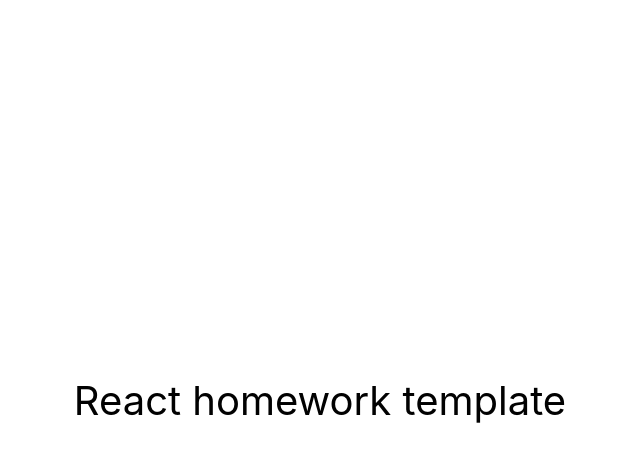
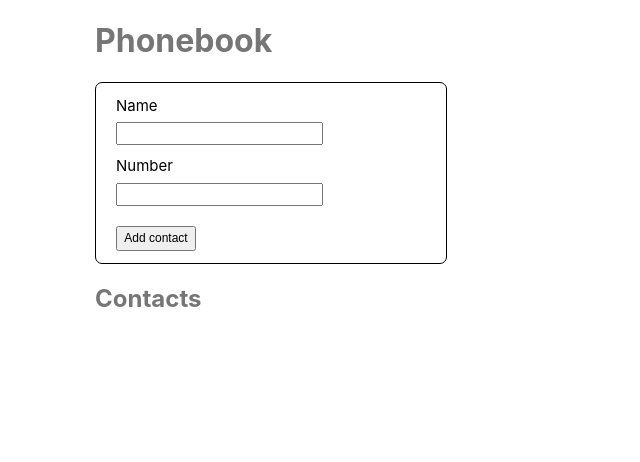
Before and after one commit to VitaTro/goit-react-hw-06-phonebook, a React (Create React App) app: page / in a window 1280 px wide. Shown: the top 462 px of the page, without its empty margins (320-960 px from the left). Built offline with nearby package versions, Linux system fonts and the light colour scheme.

Commit message:
18052024

```diff
--- a/package.json
+++ b/package.json
@@ -7,7 +7,9 @@
     "@testing-library/jest-dom": "^5.16.3",
     "@testing-library/react": "^12.1.4",
     "@testing-library/user-event": "^13.5.0",
-    "react": "^18.1.0",
+    "nanoid": "^5.0.7",
+    "prop-types": "^15.8.1",
+    "react": "^18.3.1",
     "react-dom": "^18.1.0",
     "react-scripts": "5.0.1",
     "web-vitals": "^2.1.3"
--- a/src/components/App.jsx
+++ b/src/components/App.jsx
@@ -1,16 +1,58 @@
+import { useEffect, useRef, useState } from 'react';
+import css from './App.module.css';
+import ContactAdd from './ContactAdd/ContactAdd';
+import ContactList from './ContactList/ContactList';
+
 export const App = () => {
+  const [contacts, setContacts] = useState([]);
+  const isMounted = useRef(false);
+  const Key = 'Contacts';
+
+  useEffect(() => {
+    const savedContacts = JSON.parse(localStorage.getItem(Key));
+    savedContacts && setContacts([...savedContacts]);
+  }, []);
+  useEffect(() => {
+    if (isMounted.current) {
+      localStorage.setItem(Key, JSON.stringify(contacts));
+    } else {
+      isMounted.current = true;
+    }
+  }, [contacts]);
+
+  const checkContact = newContact => {
+    const isInBase = contacts.some(
+      contact => contact.name.toLowerCase() === newContact.toLowerCase()
+    );
+    return isInBase;
+  };
+  const addNewContact = newContact => {
+    const check = checkContact(newContact);
+    if (!check) {
+      let actualContacts = contacts;
+      actualContacts.push(newContact);
+      setContacts([...actualContacts]);
+    } else {
+      alert(`${newContact.name} is already in contacts`);
+    }
+  };
+
+  const deleteUser = e => {
+    const index = contacts.findIndex(contact => contact.id === e.target.id);
+    if (index !== -1) {
+      const updatedContacts = [...contacts];
+      updatedContacts.splice(index, 1);
+      setContacts(updatedContacts);
+    } else {
+      alert(`Contact ${e.target.id} not found.`);
+    }
+  };
   return (
-    <div
-      style={{
-        height: '100vh',
-        display: 'flex',
-        justifyContent: 'center',
-        alignItems: 'center',
-        fontSize: 40,
-        color: '#010101'
-      }}
-    >
-      React homework template
+    <div className={css.primary}>
+      <h1 className={css.header}> Phonebook </h1>
+      <ContactAdd onSubmit={addNewContact} />
+      <h2 className={css.header}> Contacts</h2>
+      <ContactList contacts={contacts} deleteFunction={deleteUser} />
     </div>
   );
 };
--- /dev/null
+++ b/src/components/App.module.css
@@ -0,0 +1,10 @@
+.primary {
+  padding-left: 50px;
+  width: 600px;
+  margin: 0 auto;
+}
+.header {
+  margin-left: 50px;
+  color: rgb(118, 118, 118);
+  font-weight: bold;
+}
--- /dev/null
+++ b/src/components/ContactAdd/ContactAdd.jsx
@@ -0,0 +1,63 @@
+import { nanoid } from 'nanoid';
+import PropTypes from 'prop-types';
+import css from './ContactAdd.module.css';
+
+const ContactAdd = props => {
+  const handleSubmit = e => {
+    e.prevent.default();
+
+    const form = e.currentTarget;
+    const name = form.elements.name.value;
+    const number = form.elements.number.value;
+    const id = nanoid();
+
+    props.onSubmit({ id, name, number });
+    form.reset();
+  };
+
+  return (
+    <div className={css.primary}>
+      <form onSubmit={handleSubmit} className={css.form}>
+        <div className={css.container}>
+          <label htmlFor="user-name" className={css.label}>
+            Name
+          </label>
+          <div>
+            <input
+              className={css.input}
+              type="text"
+              name="name"
+              pattern="^[a-zA-Zа-яА-Я]+(([' -][a-zA-Zа-яА-Я ])?[a-zA-Zа-яА-Я]*)*$"
+              title="Name may contain only letters, apostrophe, dash and spaces. For example Adrian, Jacob Mercer, Charles de Batz de Castelmore  d'Artagnan"
+              required
+            />
+          </div>
+        </div>
+
+        <div className={css.container}>
+          <label htmlFor="namber" className={css.label}>
+            Number
+          </label>
+          <div>
+            <input
+              className={css.input}
+              type="tel"
+              name="number"
+              required
+              pattern="\+?\d{1,4}?[-.\s]?\(?\d{1,3}?\)?[-.\s]?\d{1,4}[-.\s]?\d{1,4}[-.\s]?\d{1,9}"
+              title="Phone number must be digits and can contain spaces, dashes, parentheses and can start with +"
+            />
+          </div>
+        </div>
+        <button type="submit" className={css.button}>
+          Add contact
+        </button>
+      </form>
+    </div>
+  );
+};
+
+ContactAdd.propTypes = {
+  handleSubmit: PropTypes.func.isRequired,
+};
+export default ContactAdd;
--- /dev/null
+++ b/src/components/ContactAdd/ContactAdd.module.css
@@ -0,0 +1,56 @@
+.primary {
+  padding-left: 50px;
+  width: 600px;
+  margin: 0 auto;
+}
+.form {
+  flex-direction: column;
+  justify-content: center;
+  display: flex;
+  margin-top: 10px;
+  margin-bottom: 10px;
+  border: 1px solid black;
+  width: 350px;
+  height: 180px;
+  gap: 10px;
+  border-radius: 7px;
+}
+.container {
+  flex-direction: column;
+  justify-content: flex-start;
+  display: flex;
+  margin-left: 20px;
+}
+.label {
+  display: block;
+  font-size: 15px;
+  line-height: 1.5;
+  margin-bottom: 5px;
+}
+.input {
+  font-size: 15px;
+}
+.input:hover {
+  border: 2px solid rgb(69, 156, 249);
+  border-radius: 5px;
+}
+.input:focus {
+  border: 2px solid rgb(69, 156, 249);
+}
+.button {
+  margin-top: 10px;
+  width: 80px;
+  font-size: 12px;
+  height: 25px;
+  margin-left: 20px;
+}
+.button:hover {
+  background-color: rgb(69, 156, 249);
+  border-radius: 5px;
+  border: none;
+}
+.button:focus {
+  background-color: rgb(127, 181, 239);
+  border-radius: 5px;
+  border: none;
+}
--- /dev/null
+++ b/src/components/ContactList/Contact/Contact.jsx
@@ -0,0 +1,11 @@
+import PropTypes from 'prop-types';
+
+const Contact = ({ children }) => {
+  return <li> {children} </li>;
+};
+
+Contact.propTypes = {
+  children: PropTypes.node.isRequired,
+};
+
+export default Contact;
--- /dev/null
+++ b/src/components/ContactList/ContactList.jsx
@@ -0,0 +1,30 @@
+import PropTypes from 'prop-types';
+import Contact from './Contact/Contact';
+import css from './ContactList.module.css';
+
+const ContactList = ({ contacts, deleteFunction }) => {
+  return (
+    <div className={css.primary}>
+      <ul className={css.list}>
+        {contacts.map(contact => (
+          <Contact key={contact.id}>
+            {contact.name} : {contact.number} {''}
+            <button
+              id={contact.id}
+              onClick={deleteFunction}
+              className={css.button}
+            >
+              Delete
+            </button>
+          </Contact>
+        ))}
+      </ul>
+    </div>
+  );
+};
+
+ContactList.propTypes = {
+  contact: PropTypes.array.isRequired,
+  deleteFunction: PropTypes.func.isRequired,
+};
+export default ContactList;
--- /dev/null
+++ b/src/components/ContactList/ContactList.module.css
@@ -0,0 +1,26 @@
+.primary {
+  padding-left: 50px;
+  width: 600px;
+  margin: 0 auto;
+}
+.list {
+  gap: 8px;
+  display: grid;
+}
+.button {
+  margin-top: 10px;
+  width: 80px;
+  font-size: 12px;
+  height: 25px;
+  margin-left: 20px;
+}
+.button:hover {
+  background-color: rgb(69, 156, 249);
+  border-radius: 5px;
+  border: none;
+}
+.button:focus {
+  background-color: rgb(127, 181, 239);
+  border-radius: 5px;
+  border: none;
+}
```
Also changed, not shown: 1 other file (tests, documents, lock files or other folders).
